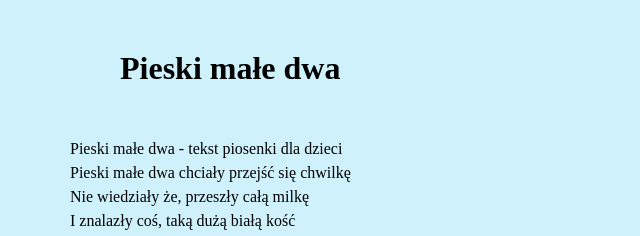
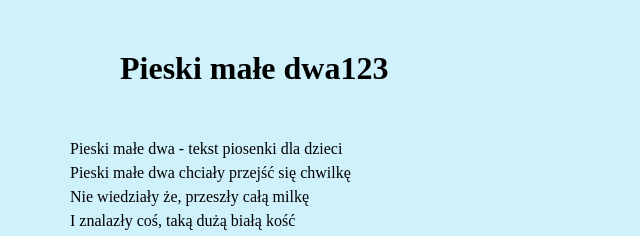
Before and after one commit to RobertBukowiecki/learning-git-2, a plain HTML site: page index.html in a window 1280 px wide. Shown: the top 236 px of the page, 0-640 px from the left. Drawn offline with Linux system fonts and the light colour scheme.

Commit message:
update 123 in titkle

```diff
--- a/index.html
+++ b/index.html
@@ -9,7 +9,7 @@
 <body>
     <header>
         <div class="container">
-            <h1 class="song-title">Pieski małe dwa</h1>
+            <h1 class="song-title">Pieski małe dwa123</h1>
             <p class="song-lyrics">
                 Pieski małe dwa - tekst piosenki dla dzieci<br>
                 Pieski małe dwa chciały przejść się chwilkę<br>
```
